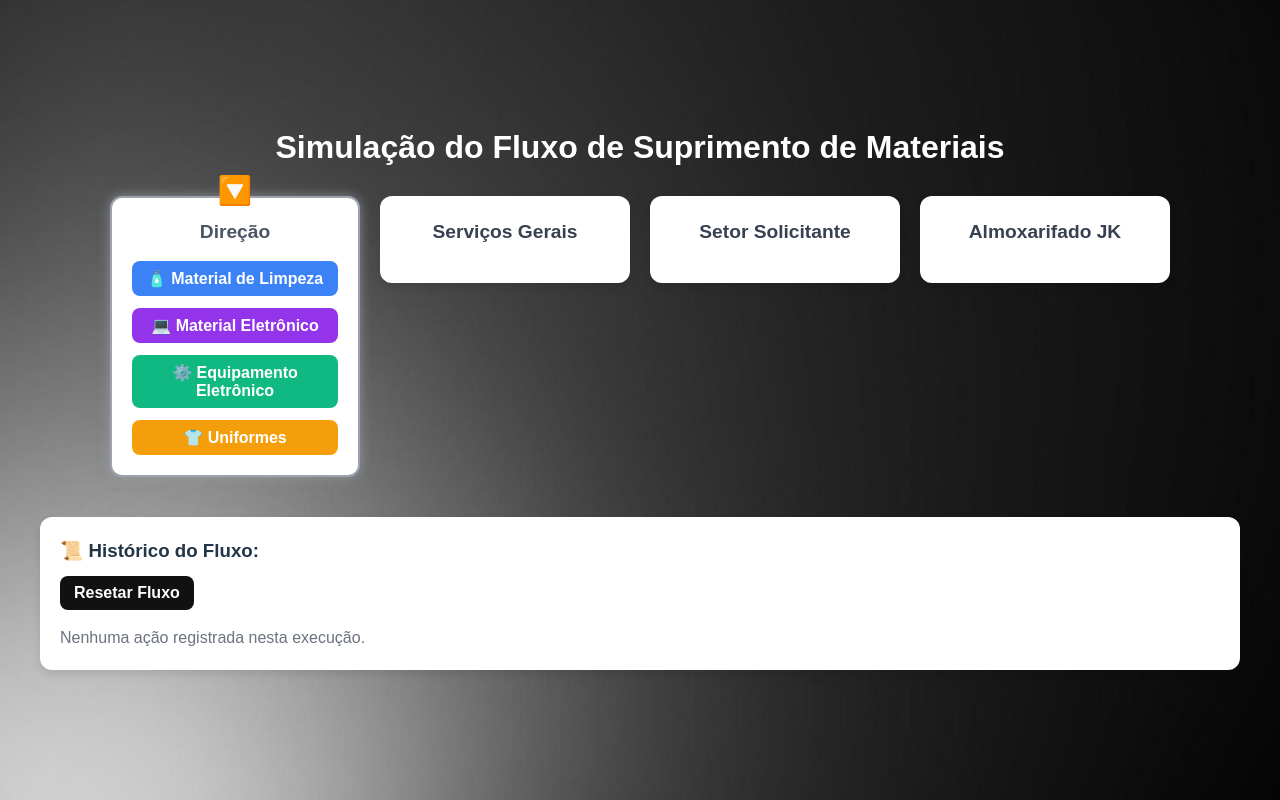
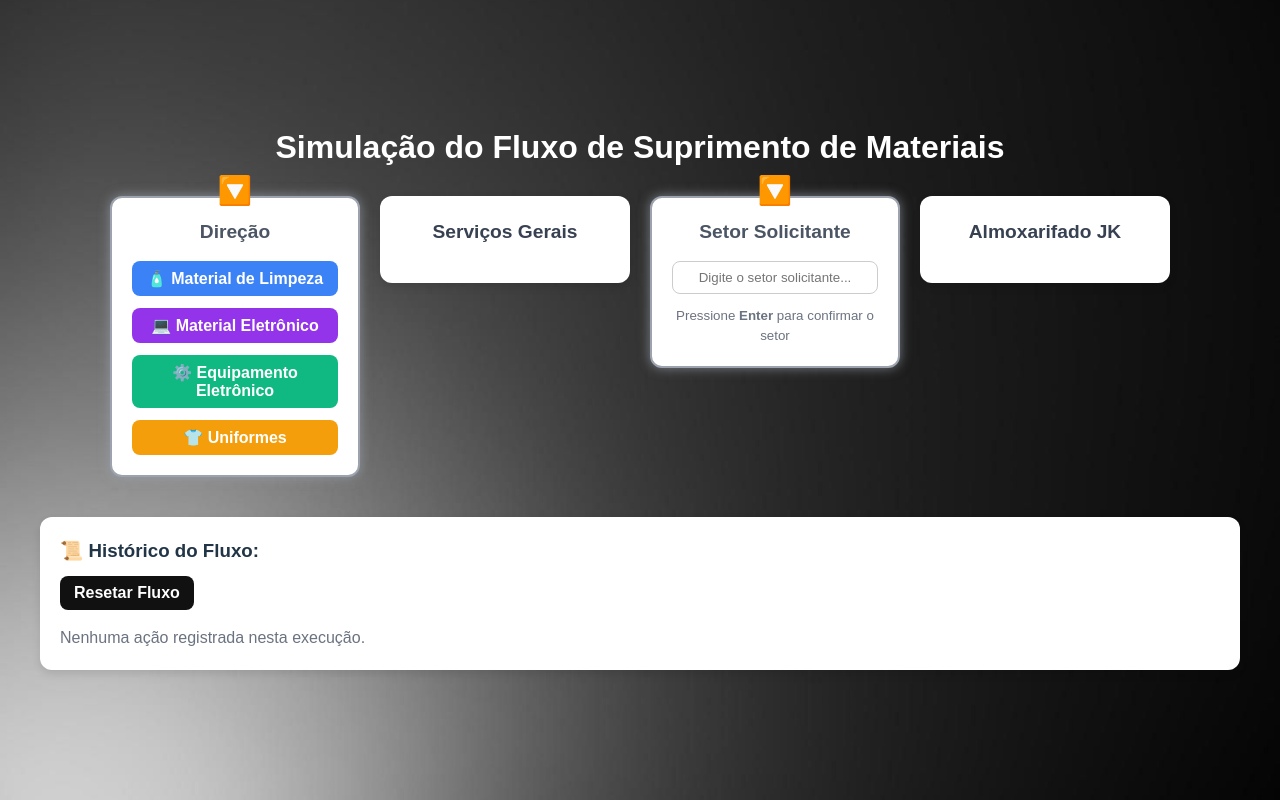
Before and after one commit to antonio809/jkservices, a React (Vite) app: page / in a window 1280 px wide. Built offline with nearby package versions, Linux system fonts and the light colour scheme.

Commit message:
Acabou o site.

```diff
--- a/src/App.jsx
+++ b/src/App.jsx
@@ -85,11 +85,11 @@ export default function App() {
         }}
       >
         {setores.map((s) => {
-          // 🔧 Lógica corrigida: apenas UM setor ativo por vez
           const ativo =
             (s.id === "direcao" &&
               ["inicio", "limpeza", "eletronico", "equipamento", "uniforme"].includes(etapa)) ||
             (s.id === "servicos" && etapa === "pedidoServicos") ||
+            (s.id === "solicitante" && etapa === "inicio") ||
             (s.id === "almox" &&
               ["solicitacaoAlmox", "aguardandoEntrega", "recebeuMateriais", "faltaMateriais"].includes(etapa));
 
@@ -101,7 +101,7 @@ export default function App() {
                 borderRadius: "12px",
                 padding: "20px",
                 boxShadow: ativo
-                  ? "0 0 12px rgba(156,163,175,0.7)" // sombra cinza suave
+                  ? "0 0 12px rgba(156,163,175,0.7)"
                   : "0 4px 8px rgba(0,0,0,0.1)",
                 minWidth: "220px",
                 maxWidth: "250px",
@@ -112,7 +112,6 @@ export default function App() {
                 transition: "all 0.3s ease",
               }}
             >
-              {/* SETA CINZA 🔽 */}
               {ativo && (
                 <div
                   style={{
@@ -121,7 +120,7 @@ export default function App() {
                     left: "50%",
                     transform: "translateX(-50%)",
                     fontSize: "24px",
-                    color: "#6b7280", // cinza
+                    color: "#6b7280",
                     animation: "pulse 1s infinite alternate",
                   }}
                 >
@@ -139,6 +138,34 @@ export default function App() {
               >
                 {s.nome}
               </h2>
+
+              {/* SETOR SOLICITANTE */}
+              {s.id === "solicitante" && etapa === "inicio" && (
+                <div style={{ display: "flex", flexDirection: "column", gap: "12px" }}>
+                  <input
+                    type="text"
+                    placeholder="Digite o setor solicitante..."
+                    onKeyDown={(e) => {
+                      if (e.key === "Enter" && e.target.value.trim() !== "") {
+                        avancar(
+                          "limpeza", // mantém seu fluxo original; mude para "pedidoServicos" se preferir
+                          `📨 Solicitação iniciada pelo setor: ${e.target.value.trim()}`
+                        );
+                        e.target.value = "";
+                      }
+                    }}
+                    style={{
+                      padding: "8px",
+                      borderRadius: "8px",
+                      border: "1px solid #ccc",
+                      textAlign: "center",
+                    }}
+                  />
+                  <small style={{ color: "#6b7280" }}>
+                    Pressione <b>Enter</b> para confirmar o setor
+                  </small>
+                </div>
+              )}
 
               {/* DIREÇÃO */}
               {s.id === "direcao" && etapa === "inicio" && (
@@ -158,7 +185,8 @@ export default function App() {
                 </div>
               )}
 
-              {s.id === "direcao" && etapa === "limpeza" &&
+              {s.id === "direcao" &&
+                etapa === "limpeza" &&
                 selectEtapa(
                   "Escolha o item de limpeza",
                   [
@@ -173,7 +201,8 @@ export default function App() {
                     )
                 )}
 
-              {s.id === "direcao" && etapa === "eletronico" &&
+              {s.id === "direcao" &&
+                etapa === "eletronico" &&
                 selectEtapa(
                   "Escolha o material eletrônico",
                   [
@@ -188,7 +217,8 @@ export default function App() {
                     )
                 )}
 
-              {s.id === "direcao" && etapa === "equipamento" &&
+              {s.id === "direcao" &&
+                etapa === "equipamento" &&
                 selectEtapa(
                   "Escolha o equipamento eletrônico",
                   ["Monitor e Teclado", "Impressora e Scanner", "Projetor e Caixa de Som"],
@@ -199,7 +229,8 @@ export default function App() {
                     )
                 )}
 
-              {s.id === "direcao" && etapa === "uniforme" &&
+              {s.id === "direcao" &&
+                etapa === "uniforme" &&
                 selectEtapa(
                   "Escolha o uniforme",
                   [
@@ -296,7 +327,8 @@ export default function App() {
                 </div>
               )}
 
-              {s.id === "almox" && (etapa === "recebeuMateriais" || etapa === "faltaMateriais") && (
+              {s.id === "almox" &&
+                (etapa === "recebeuMateriais" || etapa === "faltaMateriais") && (
                   <div
                     style={{
                       marginTop: "15px",
```
Lines whose indentation alone changed are shown as unchanged.
